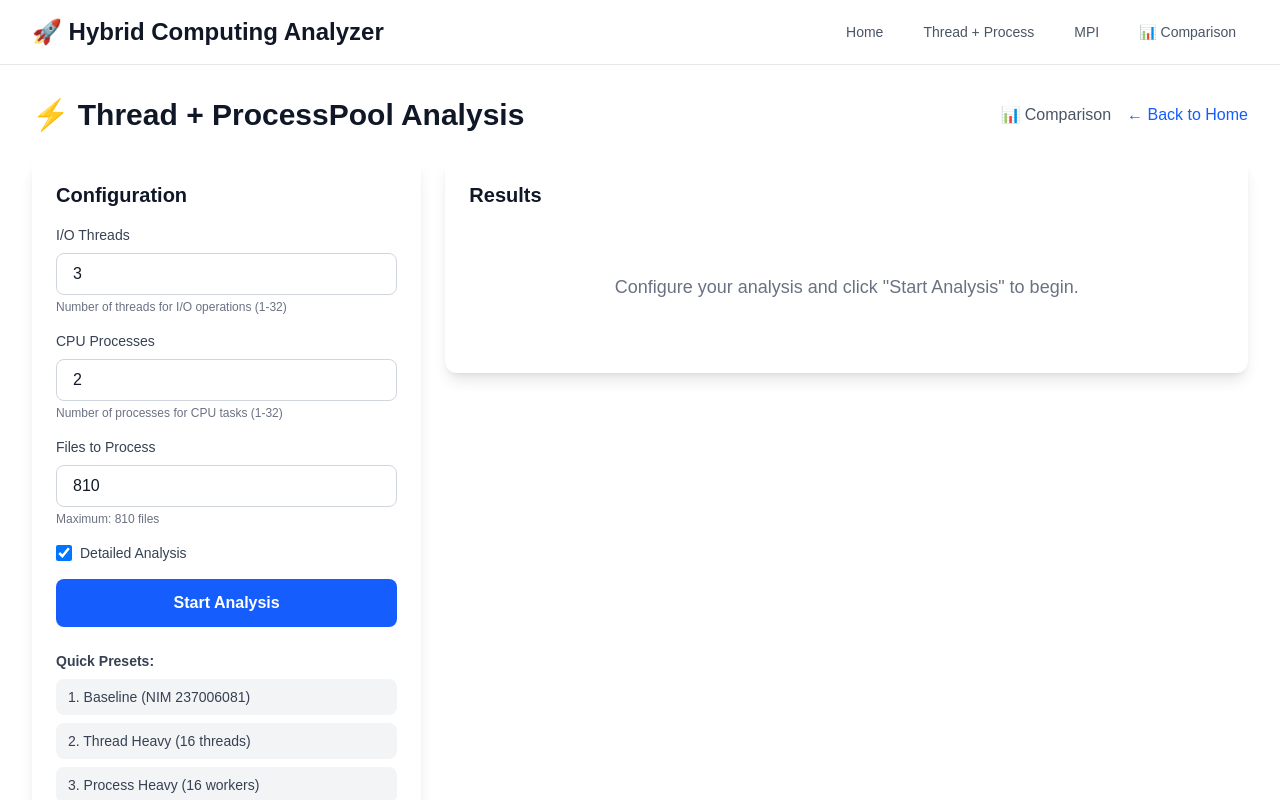
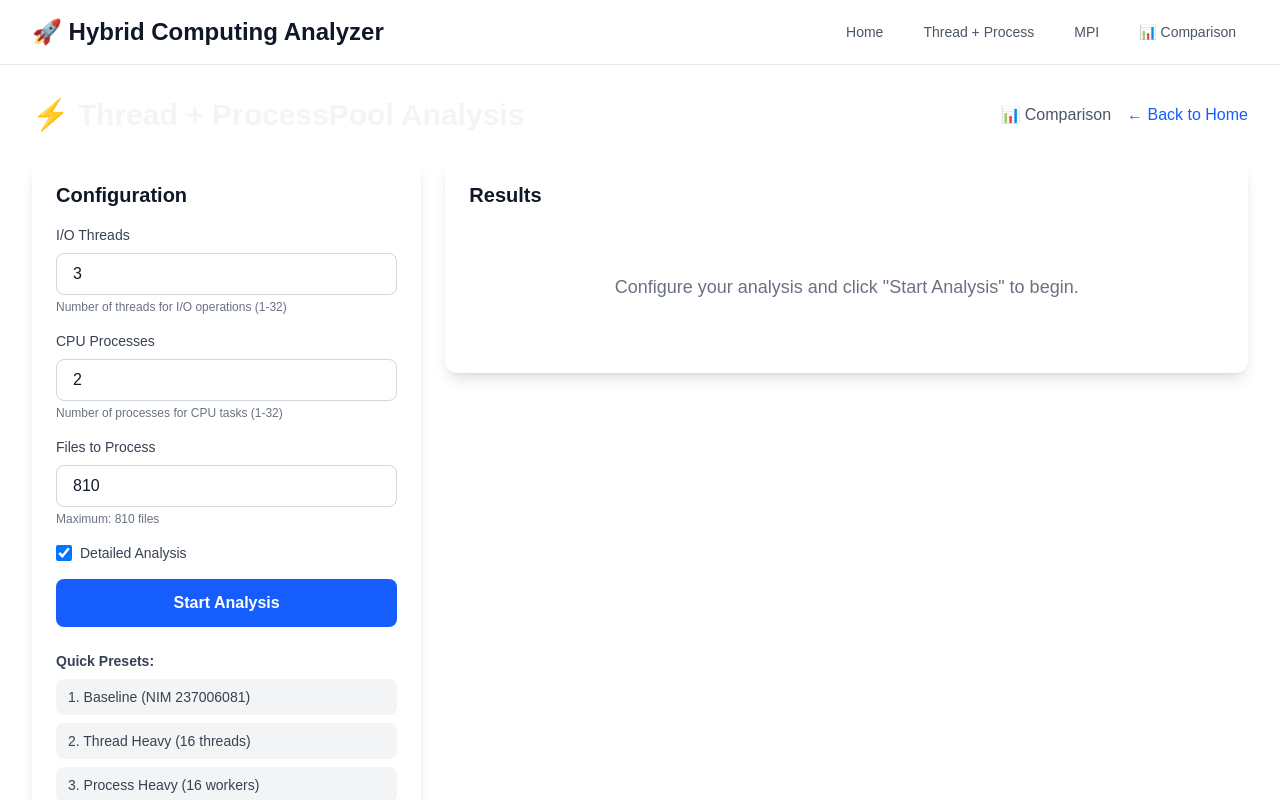
Before and after one commit to faridfirdaus-fred/uts-komputasiparalel, a Next.js app in the folder frontend/: page /thread-process in a window 1280 px wide. Shown: the top 800 px of the page. Built offline with nearby package versions, Linux system fonts and the light colour scheme.

Commit message:
first commit

```diff
--- a/frontend/app/mpi/page.js
+++ b/frontend/app/mpi/page.js
@@ -77,7 +77,7 @@
   return (
     <div className="space-y-6">
       <div className="flex items-center justify-between">
-        <h1 className="text-3xl font-bold text-gray-900">
+        <h1 className="text-3xl font-bold text-gray-100">
           🌐 MPI + ProcessPool Analysis
         </h1>
         <div className="flex items-center space-x-4">
--- a/frontend/app/thread-process/page.js
+++ b/frontend/app/thread-process/page.js
@@ -75,7 +75,7 @@
   return (
     <div className="space-y-6">
       <div className="flex items-center justify-between">
-        <h1 className="text-3xl font-bold text-gray-900">
+        <h1 className="text-3xl font-bold text-gray-100">
           ⚡ Thread + ProcessPool Analysis
         </h1>
         <div className="flex items-center space-x-4">
```
